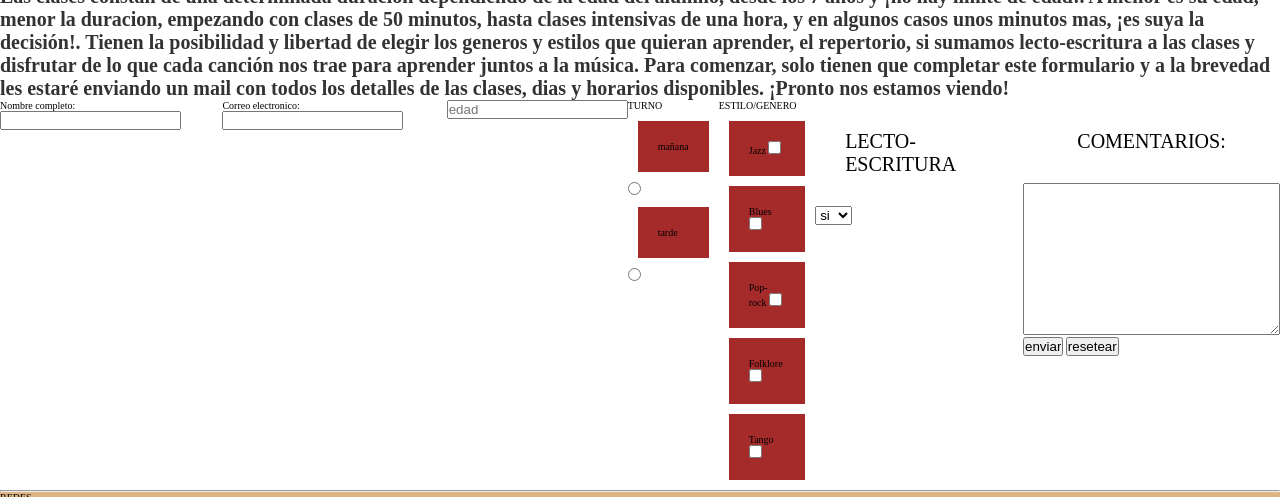
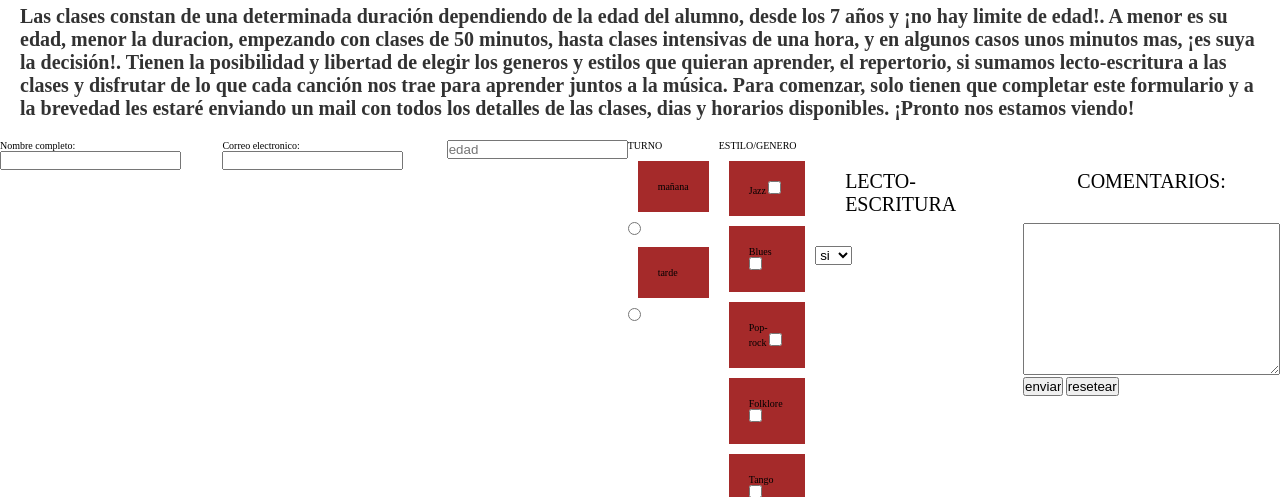
Before and after one commit to jukloc/proyecto_julian_kloc, a website: page pages/clases_particulares.html in a window 1280 px wide. Shown: the part 462-959 px from the top of the page. Drawn offline with Linux system fonts and the light colour scheme.

Commit message:
margin y padding

```diff
--- a/scss/clases_particulares.scss
+++ b/scss/clases_particulares.scss
@@ -26,4 +26,6 @@ form {
     animation-iteration-count: 1;
     animation-duration: 10s;
     font-size: 2rem;
+    margin: 1rem;
+    padding: 1rem;
 }
```
Also changed, not shown: css/estilo.css.
